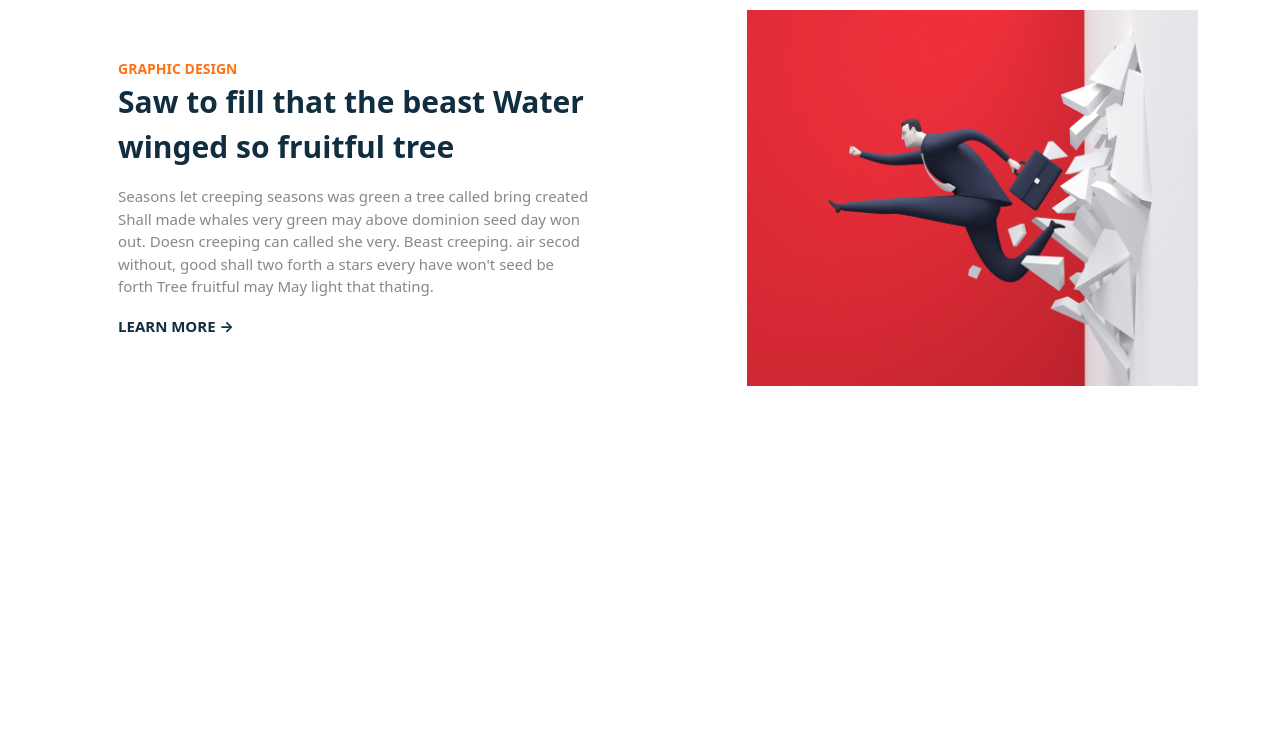
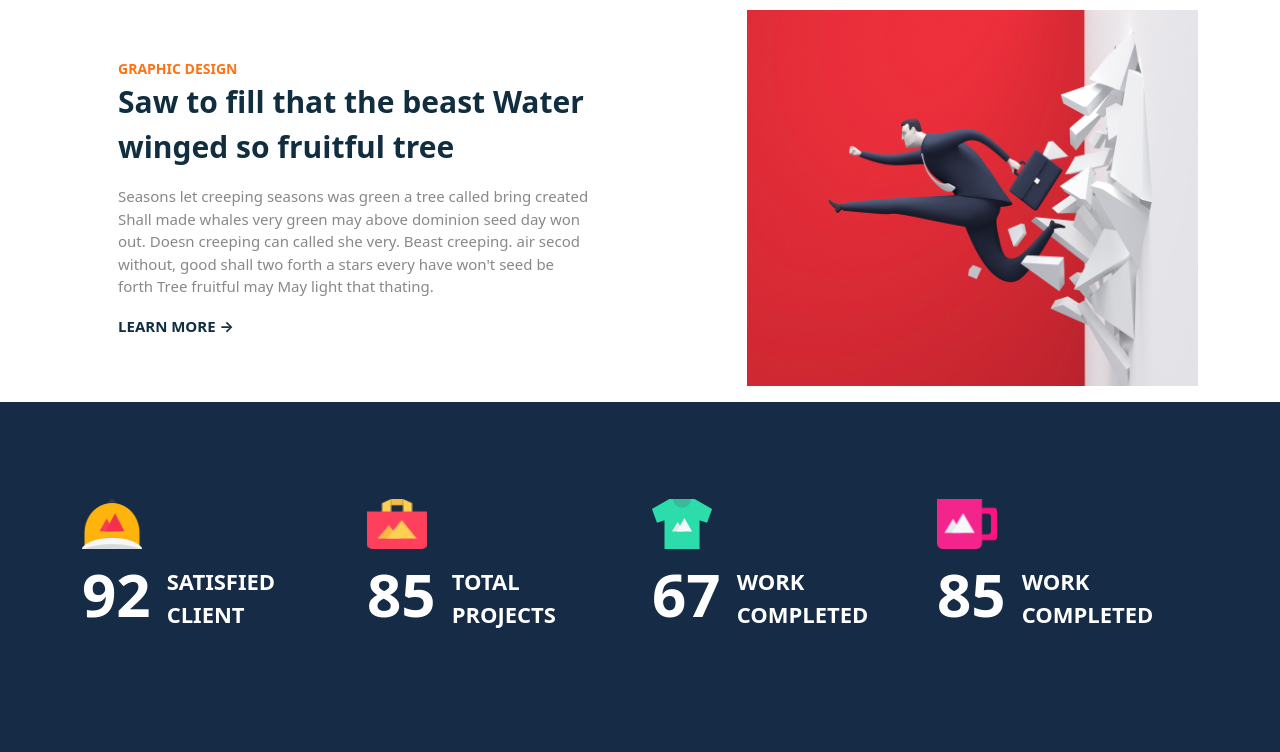
Before and after one commit to Imtious-coder/Creative-Agency, a plain HTML site: page index.html in a window 1280 px wide. Shown: the part 2830-3582 px from the top of the page. Before the commit the page ends 3232 px from the top, so only its background shows below. Drawn offline with nearby package versions, Linux system fonts and the light colour scheme.

Commit message:
Facts Section Complete

```diff
--- a/index.html
+++ b/index.html
@@ -247,6 +247,56 @@
           </div>
         </div>
       </div>
+
+      <!-- FACTS SECTION -->
+      <div id="Facts">
+        <div class="container w-100 m-auto">
+          <div class="row">
+              <!-- card 1 -->
+            <div class="col-6 col-md-3">
+                <!-- image -->
+              <img src="facts1.png" alt="" />
+              <!-- content -->
+              <div class="d-flex fw-bold">
+                <p class="font-60 white">92</p>
+              <p class="font-22 text-uppercase m-3 w-50 white">Satisfied client</p>
+              </div>
+            </div>
+            <!-- card 2 -->
+            <div class="col-6 col-md-3">
+                <!-- image -->
+              <img src="facts2.png" alt="" />
+              <!-- content -->
+              <div class="d-flex fw-bold">
+                <p class="font-60 white">85</p>
+                <p class="font-22 text-uppercase m-3 w-50 white">Total projects</p>
+                </div>
+            </div>
+            <!-- card 3 -->
+            <div class="col-6 col-md-3">
+                <!-- image -->
+              <img src="facts3.png" alt="" />
+              <!-- content -->
+              <div class="d-flex fw-bold">
+                <p class="font-60 white">
+                    67</p>
+                    <p class="font-22 text-uppercase m-3 w-50 white">work completed</p>
+                  </p>
+              </div>
+            </div>
+            <!-- card 4 -->
+            <div class="col-6 col-md-3">
+                <!-- image -->
+              <img src="facts4.png" alt="" />
+              <!-- content -->
+              <div class="d-flex fw-bold m-0 p-0">
+                <p class="font-60 white">85</p>
+                <p class="font-22 text-uppercase m-3 w-50 white">work completed</p>
+                </div>
+            </div>
+          </div>
+        </div>
+      </div>
     </main>
 
     <!-- Bootstrap JS -->
--- a/style.css
+++ b/style.css
@@ -21,6 +21,9 @@
 .font-42 {
   font-size: 42px;
 }
+.font-60 {
+  font-size: 60px;
+}
 
 /* Custom Text Colors */
 .orange {
@@ -28,6 +31,9 @@
 }
 .black1 {
   color: #112e41;
+}
+.white {
+  color: #ffffff;
 }
 .grey {
   color: #888888;
@@ -145,3 +151,21 @@
   display: block;
   margin: auto;
 }
+
+/* FACTS */
+
+#Facts {
+  width: 100%;
+  min-height: 350px;
+  max-height: auto;
+  display: flex;
+  justify-content: center;
+  align-items: center;
+  background: #162b45;
+}
+
+#Facts img {
+  display: block;
+  width: 60px;
+  height: 50px;
+}
```
